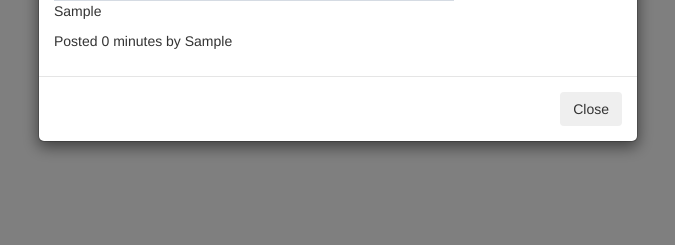
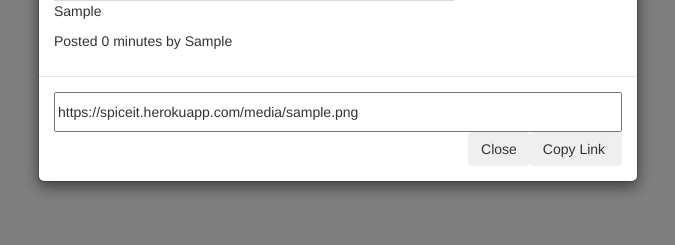
Before and after one commit to stevekibe/gallery, a Django app: page / in a window 1280 px wide, after a click that opens the changed part. Shown: the part 555-800 px from the top of the page, without its empty margins (302-977 px from the left). Run offline with Django 3.2, Linux system fonts and the light colour scheme; tables that the repository leaves empty hold one stand-in row (values such as "Sample post"); grey boxes marked "Sample" are stand-in pictures; some libraries are stand-ins or nearby versions.

Commit message:
add code in html

```diff
--- a/pics/templates/all-pics/today-pics.html
+++ b/pics/templates/all-pics/today-pics.html
@@ -35,6 +35,12 @@
                     <p>Posted {{pics_item.pub_date|timesince}} by {{pics_item.editor.first_name}}</p>
                 </div>
                 <div class="modal-footer">
+
+                  <form action="">
+                    <input type="text" value="https://spiceit.herokuapp.com{{pics_item.picture_image.url}}" id="" style="width:100%;height:40px;">
+                    <br>
+                    <button type="button" class="btn btn-outline-success" style="float:right;" value="https://spiceit.herokuapp.com{{pics_item.picture_image.url}}" onclick="copyLink(this.value)"  >Copy Link&nbsp;<i class="fas fa-copy"></i></button>
+                  </form>
                   <button type="button" class="btn btn-secondary" data-dismiss="modal">Close</button>
 
                 </div>
```
